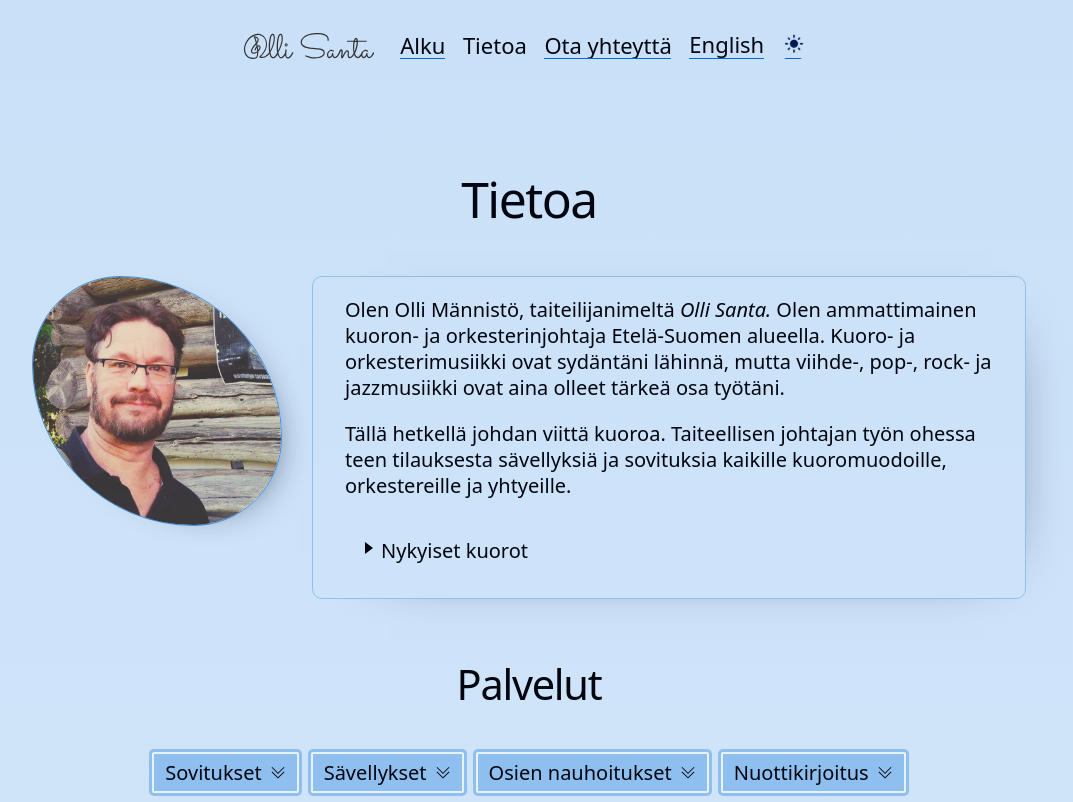
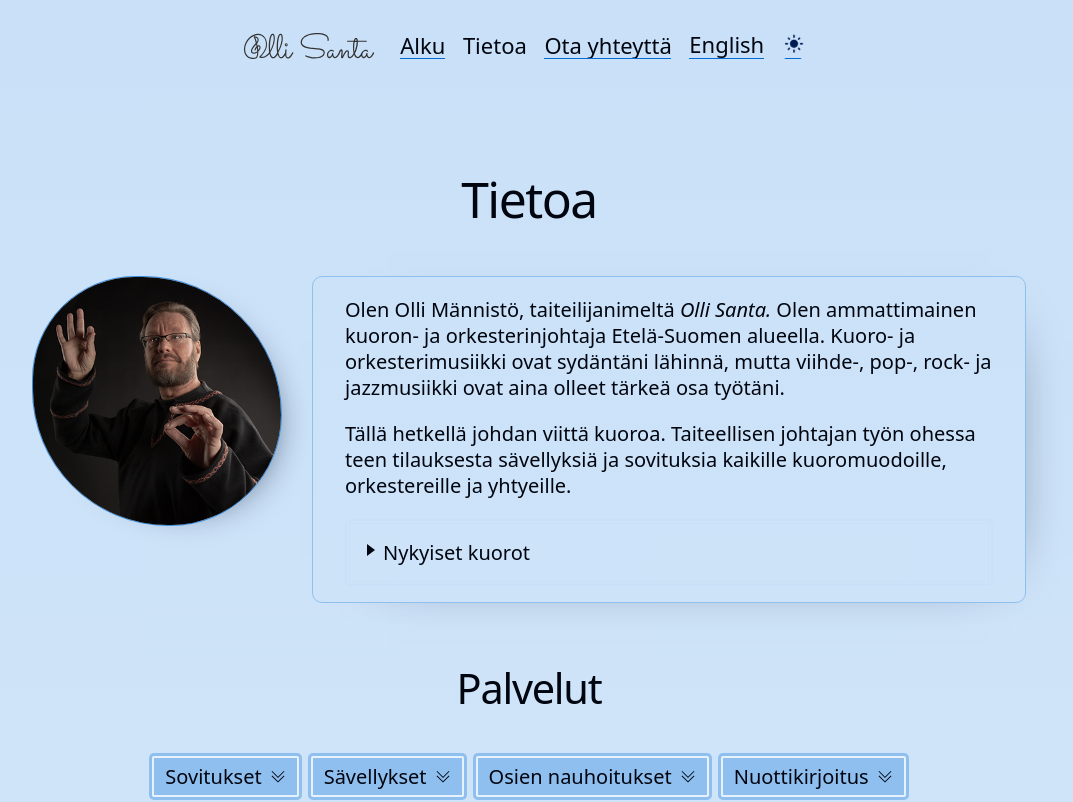
Before and after one commit to jenniina/OlliSanta, a React (Vite) app in the folder _React/: page /about in a window 1280 px wide. Shown: the top 802 px of the page, without its empty margins (111-1184 px from the left). Built offline with nearby package versions, Linux system fonts and the light colour scheme; a web font is replaced by a local one.

Commit message:
fix image switch

```diff
--- a/_React/src/components/Accordion/accordion.module.css
+++ b/_React/src/components/Accordion/accordion.module.css
@@ -1,11 +1,11 @@
 button.details {
-  transform-origin: 10% 50%;
+  transform-origin: 50%;
   width: 100%;
   background-color: transparent;
-  outline: 0 solid var(--color-3);
-  border: none;
+  outline: 1px solid var(--color-8);
+  border: 2px solid var(--color-8);
   transition-property: outline-color, outline-width, outline-offset,
-    background-color, border-color;
+    background-color, border-color, border-width;
   transition-duration: 0.3s;
   transition-timing-function: ease-in-out;
   padding: 0.7em 0.8em 0.3em;
@@ -14,13 +14,15 @@ button.details:hover,
 button.details.open:focus,
 button.details.open:focus-visible {
   background-color: transparent;
+  outline-color: transparent;
   outline-width: 0;
 }
 button.details.closed:hover,
 button.details.closed:focus,
 button.details.closed:focus-visible {
-  outline: 2px solid var(--color-3);
-  outline-offset: 2px;
+  border: 2px solid var(--color-7);
+  outline: 3px solid var(--color-7);
+  outline-offset: 3px;
   background-color: transparent;
 }
 
@@ -28,10 +30,7 @@ button.details.closed:focus-visible {
   padding: 4px;
   border-radius: var(--corner-small);
 }
-.details:focus-visible > span {
-  outline: 2px solid var(--color-3);
-  outline-offset: -2px;
-}
+
 .details.open {
   -webkit-transform: none;
   -moz-transform: none;
--- a/_React/src/index.css
+++ b/_React/src/index.css
@@ -349,11 +349,11 @@ button:focus-visible {
   color: var(--color-0);
   outline: 3px solid var(--color-6);
   outline-offset: 3px;
-  -webkit-transform: scale(1.02, 1.04);
-  -moz-transform: scale(1.02, 1.04);
-  -ms-transform: scale(1.02, 1.04);
-  -o-transform: scale(1.02, 1.04);
-  transform: scale(1.02, 1.04);
+  -webkit-transform: scale(1.01, 1.06);
+  -moz-transform: scale(1.01, 1.06);
+  -ms-transform: scale(1.01, 1.06);
+  -o-transform: scale(1.01, 1.06);
+  transform: scale(1.01, 1.06);
 }
 
 button.big {
--- a/_React/src/pages/AboutPage.tsx
+++ b/_React/src/pages/AboutPage.tsx
@@ -2,8 +2,8 @@ import { FC, useEffect, useRef, useState } from "react"
 import { TfiAngleDoubleDown, TfiAngleDoubleRight } from "react-icons/tfi"
 import { firstToLowerCase, scrollIntoView } from "../utils"
 import styles from "./css/about.module.css"
-import olli from "../assets/Olli-kuva-original.jpg"
-import olli2 from "../assets/olli_santa.jpg"
+import olli2 from "../assets/Olli-kuva-original.jpg"
+import olli from "../assets/olli_santa.jpg"
 import Image from "../components/Image/Image"
 import { useTranslation } from "../contexts/useTranslation"
 import { sanitize, getBreadcrumbJsonLd, getOrganizationJsonLd } from "../utils"
@@ -90,10 +90,8 @@ const AboutPage: FC<Props> = ({ heading }) => {
     }, 300)
   }, [darkMode])
 
-  const [currentImage, setCurrentImage] = useState(darkMode ? olli2 : olli)
-  const [currentClass, setCurrentClass] = useState(
-    darkMode ? `${styles["olli"]} ${styles["olli2"]}` : styles["olli"]
-  )
+  const [currentImage, setCurrentImage] = useState(olli)
+  const [currentClass, setCurrentClass] = useState(styles["olli"])
   const [isHidden, setIsHidden] = useState(false)
 
   const handleImageClick = () => {
@@ -102,9 +100,11 @@ const AboutPage: FC<Props> = ({ heading }) => {
       setCurrentImage((prevImage) => {
         if (prevImage === olli) {
           setCurrentClass(`${styles["olli"]} ${styles["olli2"]}`)
+
           return olli2
         } else {
-          setCurrentClass(styles["olli"])
+          setCurrentClass(`${styles["olli"]} ${styles["olli1"]}`)
+
           return olli
         }
       })
@@ -112,23 +112,23 @@ const AboutPage: FC<Props> = ({ heading }) => {
     }, 300) // Match the transition duration!
   }
 
-  useEffect(() => {
-    setIsHidden(true)
-    if (darkMode) {
-      setTimeout(() => {
-        setCurrentImage(olli2)
-        setCurrentClass(`${styles["olli"]} ${styles["olli2"]}`)
-      }, 300)
-    } else {
-      setTimeout(() => {
-        setCurrentImage(olli)
-        setCurrentClass(styles["olli"])
-      }, 300)
-    }
-    setTimeout(() => {
-      setIsHidden(false)
-    }, 400)
-  }, [darkMode])
+  // useEffect(() => {
+  //   setIsHidden(true)
+  //   if (darkMode) {
+  //     setTimeout(() => {
+  //       setCurrentImage(olli2)
+  //       setCurrentClass(`${styles["olli"]} ${styles["olli2"]}`)
+  //     }, 300)
+  //   } else {
+  //     setTimeout(() => {
+  //       setCurrentImage(olli)
+  //       setCurrentClass(styles["olli"])
+  //     }, 300)
+  //   }
+  //   setTimeout(() => {
+  //     setIsHidden(false)
+  //   }, 400)
+  // }, [darkMode])
 
   return (
     <>
--- a/_React/src/pages/css/about.module.css
+++ b/_React/src/pages/css/about.module.css
@@ -33,7 +33,7 @@
   box-shadow: 1em 0.5em 3em -1em black;
   border-color: var(--color-7);
 }
-.tra .intro-wrap .olli img {
+.intro-wrap .olli img {
   transition-property: opacity, transform, border-radius;
   transition-duration: 0.3s;
   transition-timing-function: ease-in-out;
@@ -41,23 +41,24 @@
 .intro-wrap .olli img {
   opacity: 1;
   flex: 0 0 auto;
-  border-radius: 60% 110% 60% 110%;
   cursor: pointer;
+  border-radius: 74% 100% 80% 98%;
 }
 .intro-wrap .olli img:hover {
   transform: scale(1.03);
-  border-radius: 80% 100% 80% 100%;
+  border-radius: 60% 110% 60% 110%;
 }
-.intro-wrap .olli2 img {
-  border-radius: 30% 70% 50% 55% / 30% 50% 50% 70%;
+/* .intro-wrap .olli img {
+  border-radius: 38% 60% 50% 55% / 30% 50% 50% 70%;
 }
-.intro-wrap .olli2 img:hover {
+.intro-wrap .olli img:hover {
   transform: scale(1.03);
   border-radius: 70% 100% 80% 100%;
-}
-.intro-wrap .olli img.hidden {
+} */
+.intro-wrap .olli.hidden img {
   opacity: 0;
 }
+
 .intro-wrap .intro-text {
   flex: 0 1 100%;
   max-width: 90%;
@@ -105,7 +106,7 @@
 
 ul.list {
   list-style: "\2605";
-  padding-left: 2em;
+  padding-left: 1.8em;
 }
 ul.list li {
   padding-left: 0.3em;
@@ -113,6 +114,14 @@ ul.list li {
 ul.list li::marker {
   transform: translateY(-0.12em);
   color: var(--color-3);
+  transition-property: color;
+  transition-duration: 0.3s;
+  transition-timing-function: ease-in-out;
+}
+ul.list li:hover::marker,
+ul.list li:focus::marker,
+ul.list li:focus-visible::marker {
+  color: var(--color-5);
 }
 
 @media (min-width: 300px) {
```
